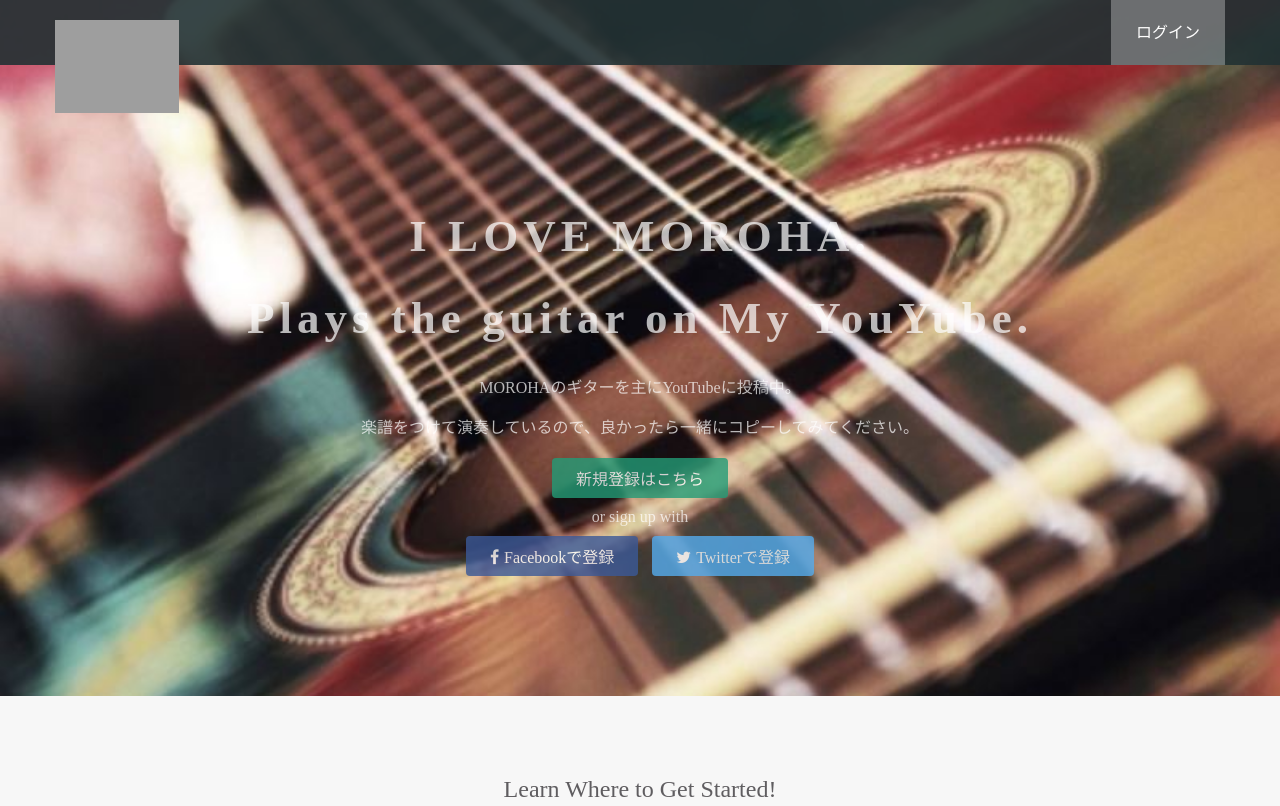
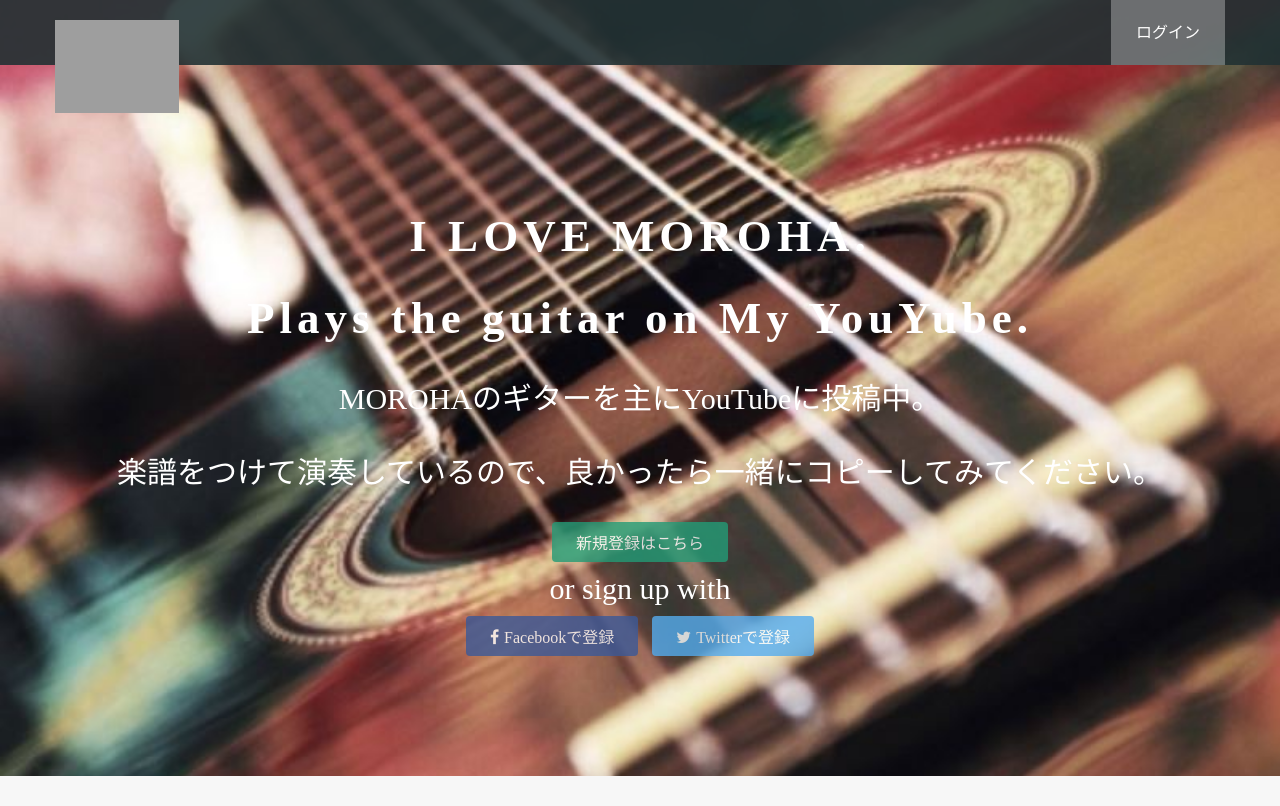
Before and after one commit to ezakou816/ezakou816.github.io, a plain HTML site: page index.html in a window 1280 px wide. Shown: the top 806 px of the page. Drawn offline with Linux system fonts and the light colour scheme; grey boxes are pictures that could not be loaded.

Commit message:
Update stylesheet.css

```diff
--- a/stylesheet.css
+++ b/stylesheet.css
@@ -22,13 +22,13 @@ a {
 }
 
 .top-wrapper h1 {
-  opacity: 0.7;
+  opacity: 0.;
   font-size: 45px;
   letter-spacing: 5px;
 }
 
 .top-wrapper p {
-  opacity: 0.7;
+  font-size:30px;
 }
 
 .btn-wrapper {
```
